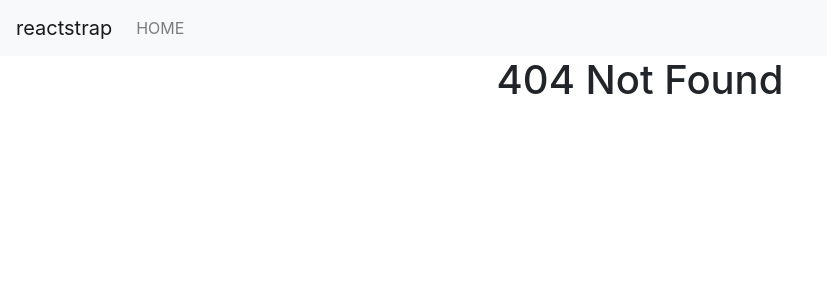
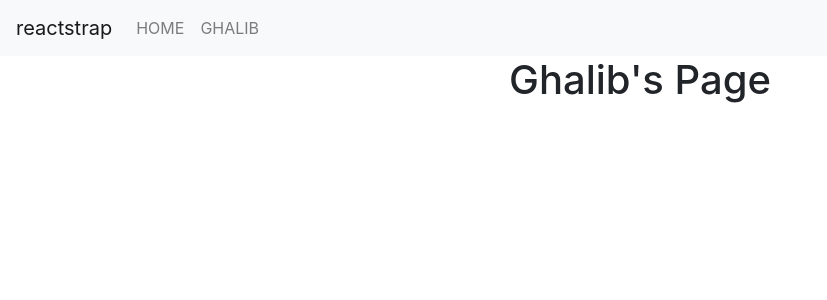
Before and after one commit to yogikrisnawan/FRONTENDFINAL2, a React (Create React App) app: page /ghalib in a window 1280 px wide. Before the commit this address had no page. Shown: the top 300 px of the page, without its empty margins (0-827 px from the left). Built offline with nearby package versions, Linux system fonts and the light colour scheme.

Commit message:
Ghalib's Page

```diff
--- a/src/components/App.jsx
+++ b/src/components/App.jsx
@@ -3,6 +3,7 @@ import { Route, BrowserRouter, Switch }  from 'react-router-dom'
 
 import Header from '../components/Header'
 import Home from '../components/Home'
+import Ghalib from '../components/Ghalib'
 import NotFound from '../components/404'
 
 export default function App() {
@@ -12,6 +13,7 @@ export default function App() {
             <Header/>
             <Switch>
                <Route path="/" exact component={Home}/>
+               <Route path="/ghalib" component={Ghalib}/>
                <Route component={NotFound} />
             </Switch>
          </div>
--- /dev/null
+++ b/src/components/Ghalib.jsx
@@ -0,0 +1,9 @@
+import React from 'react'
+
+export default function Ghalib() {
+    return (
+        <div>
+            <h1 className="text-center">Ghalib's Page</h1>
+        </div>
+    )
+}
--- a/src/components/Header.jsx
+++ b/src/components/Header.jsx
@@ -27,6 +27,9 @@ const Example = (props) => {
             <NavItem>
               <NavLink href="/">HOME</NavLink>
             </NavItem>
+            <NavItem>
+              <NavLink href="/ghalib">GHALIB</NavLink>
+            </NavItem>
           </Nav>
       </Navbar>
     </div>
```
